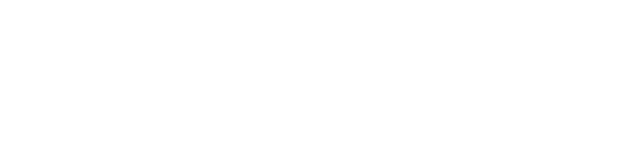
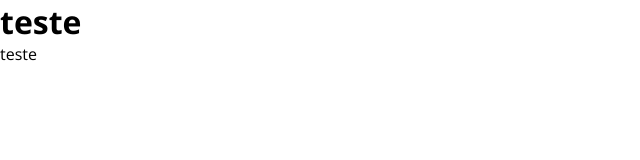
Before and after one commit to FabioHenriqueBrOne/LandingPage-Udemy, a plain HTML site: page index.html in a window 1280 px wide. Shown: the whole page, without its empty margins (0-640 px from the left). Drawn offline with nearby package versions, Linux system fonts and the light colour scheme.

Commit message:
Alteração de estrutura, inclusão de fontes

```diff
--- /dev/null
+++ b/assets/css/style.css
@@ -0,0 +1,19 @@
+* {
+    padding: 0;
+    margin: 0;
+    box-sizing: border-box;
+    list-style: none;
+}
+
+/*
+font-family: 'Montserrat', sans-serif;
+font-family: 'Open Sans', sans-serif;
+*/
+
+body {
+    font-family: 'Open Sans', sans-serif;
+}
+
+h1 > h6 {
+    font-family: 'Montserrat', sans-serif;
+}
--- a/index.html
+++ b/index.html
@@ -5,11 +5,16 @@
     <meta http-equiv="X-UA-Compatible" content="IE=edge">
     <meta name="viewport" content="width=device-width, initial-scale=1.0">
     <title>Landing Page</title>
-    <link rel="stylesheet" href="/CSS/style.css">
+    <link rel="preconnect" href="https://fonts.googleapis.com">
+    <link rel="preconnect" href="https://fonts.gstatic.com" crossorigin>
+    <link href="https://fonts.googleapis.com/css2?family=Montserrat:wght@900&family=Open+Sans:ital,wght@0,400;0,700;1,400&display=swap" rel="stylesheet">
+    <link rel="stylesheet" href="/assets/css/style.css">
 </head>
 <body>
+    <h1>teste</h1>
 
+    <p>teste</p>
 
-    <script rel="script" src="/JS/script.js"></script>
+    <script rel="script" src="/assets/js/script.js"></script>
 </body>
 </html>
```
Also changed, not shown: JS/script.js (deleted), assets/js/script.js (added).
